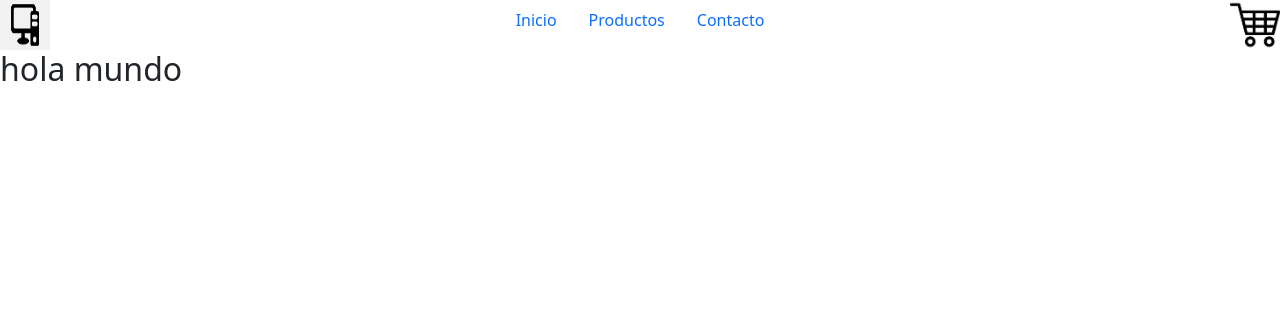
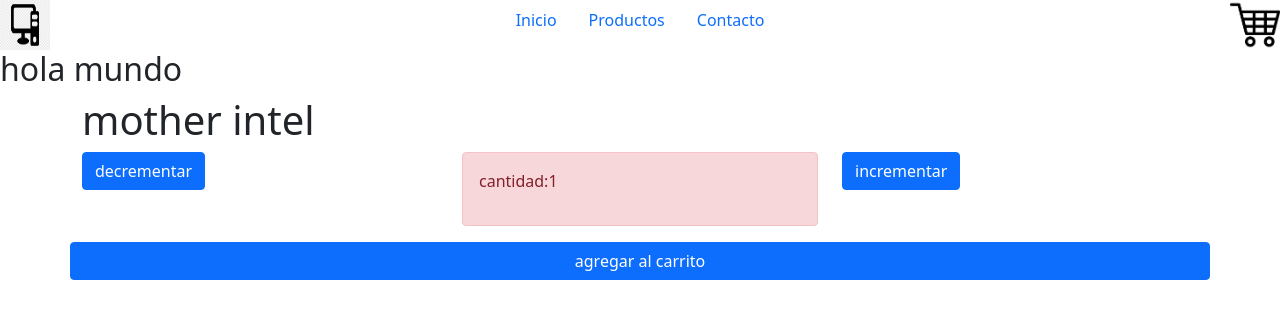
Before and after one commit to vialfmj/vial-ventapc, a React (Create React App) app: page / in a window 1280 px wide. Shown: the top 318 px of the page. Built offline with nearby package versions, Linux system fonts and the light colour scheme.

Commit message:
se agrego el componente itemCount

```diff
--- a/src/App.js
+++ b/src/App.js
@@ -1,11 +1,14 @@
 import './App.css';
 import NavBar from './components/NavBar';
 import ItemListContainer from './components/ItemListContainer';
+import ItemCount from './components/ItemCount';
+
 function App() {
   return (
     <>
     <NavBar />
     <ItemListContainer greeting='hola mundo'/>
+    <ItemCount initial='1' stock='5'/>
     </ >
   );
 }
--- a/src/components/CartWidget.jsx
+++ b/src/components/CartWidget.jsx
@@ -4,7 +4,7 @@ import cart from '../images/carrito.png'
 function CartWidget() {
     return (
         <div className='contenedorCarrito'>
-            <img src={cart} />
+            <img src={cart} alt="'imagen de un carrito de compras'" />
         </div>
     )
 }
--- /dev/null
+++ b/src/components/ItemCount.jsx
@@ -0,0 +1,45 @@
+import React, {useState} from 'react'
+import 'bootstrap/dist/css/bootstrap.min.css'
+import { Alert } from 'react-bootstrap'
+
+
+
+function ItemCount(props) {
+
+    const [count, setCount]=useState(1);//al reemplazar '1' por la variable 'initial' la funcion agregar() suma +10 en vez de +1.Consultar
+    const agregar = () =>{
+        if(count < props.stock)
+        setCount(count+1);
+    }
+    const quitar=() =>{
+        if(count > 0)
+        setCount(count-1)
+    }
+    const agregarAlCarrito=()=>{
+        if(count > 0)
+        {
+            alert('ud agrego '+count+' productos')
+        }
+        else{
+            alert('debe agregar productos')
+        }
+    }
+    return (
+        <>
+        <div className='container'>
+            <div className="row">
+                <div><h1>mother intel</h1></div>
+            </div>
+        <div className="row">
+            <div className='col-sm-4'><button onClick={quitar} className='btn btn-primary'>decrementar</button></div>
+            <div className='col-sm-4'><Alert variant='danger'><p>cantidad:{count}</p></Alert></div>
+            <div  className ='col-sm-4'><button onClick={agregar} className='btn btn-primary'>incrementar</button></div>
+        </div>
+        <div className="row"><button onClick={agregarAlCarrito} className='btn btn-primary'>agregar al carrito</button></div>
+        </div>
+        </>
+
+    )
+}
+
+export default ItemCount
--- a/src/components/NavBar.jsx
+++ b/src/components/NavBar.jsx
@@ -7,7 +7,7 @@ const Navbar = () =>{
 
         return(
             <div className='navBar'>
-            <img src={logo} className='App-logo' />
+            <img src={logo} alt='imagen del logo de la empresa' className='App-logo' />
             <div className='navBarContenedorItms'>
                <Nav.Link href="#home">Inicio</Nav.Link>
                <Nav.Link href="#products">Productos</Nav.Link>
--- a/src/index.js
+++ b/src/index.js
@@ -3,7 +3,6 @@ import ReactDOM from 'react-dom';
 import './index.css';
 import App from './App';
 import reportWebVitals from './reportWebVitals';
-import 'bootstrap/dist/css/bootstrap.min.css';
 
 ReactDOM.render(
   <React.StrictMode>
```
